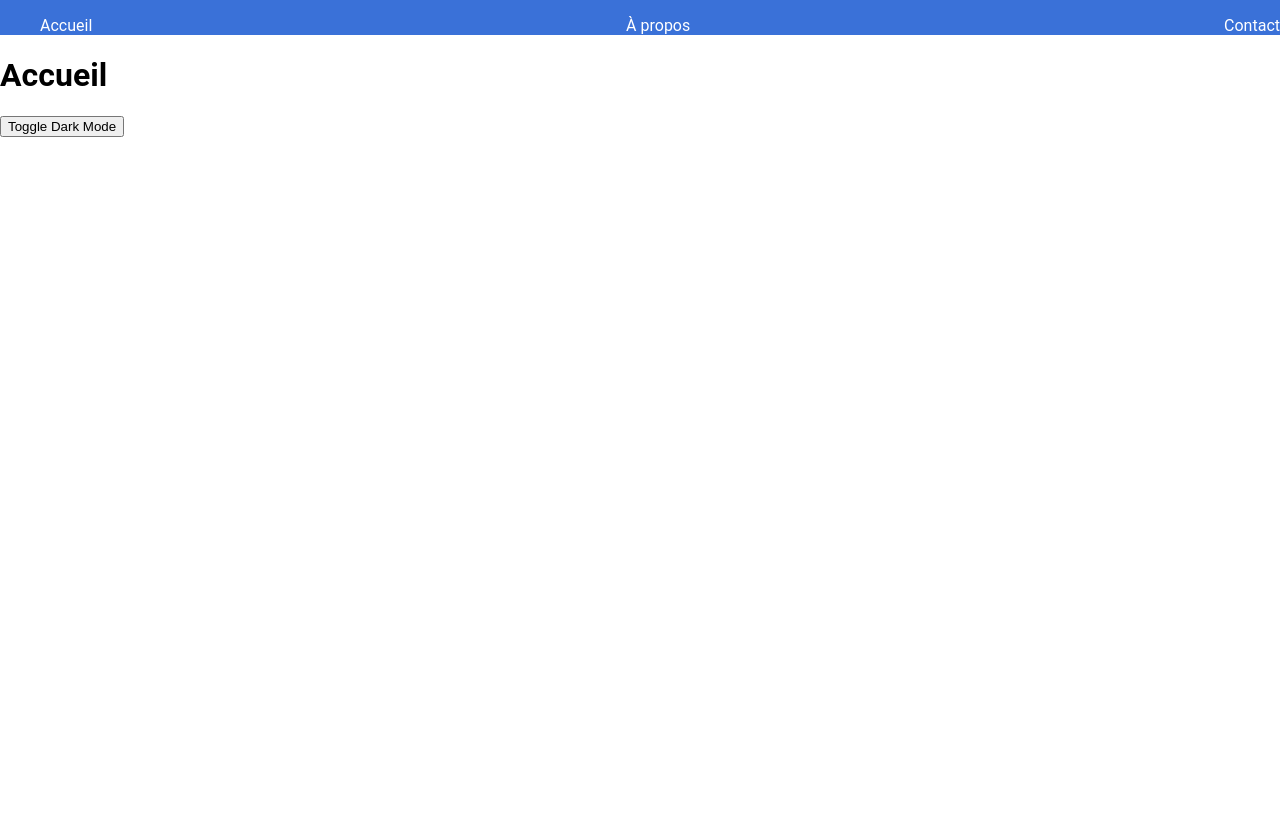
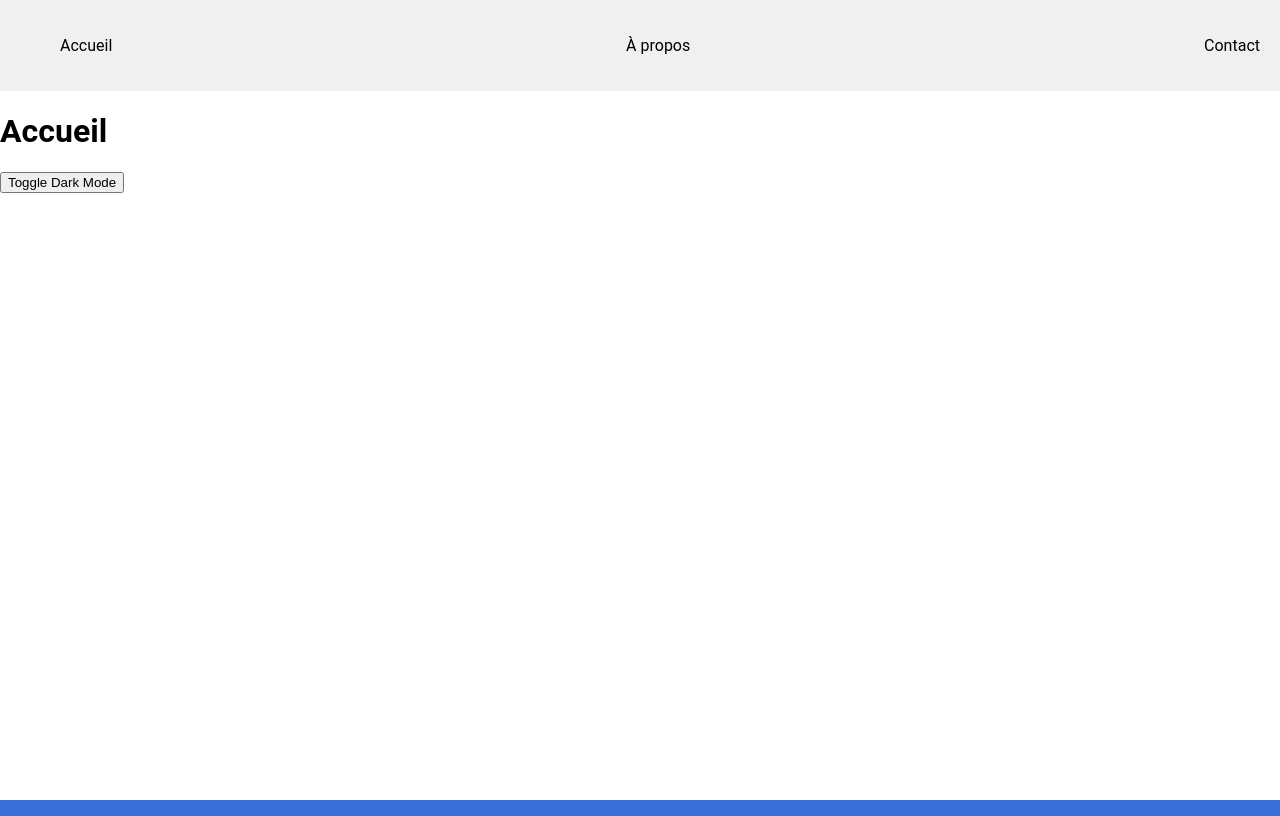
Before and after one commit to Ben43200/Meteoben-dark-mode-tuto, a plain HTML site: page index.html in a window 1280 px wide. Drawn offline with Linux system fonts and the light colour scheme.

Commit message:
ajout header dark-mode ok

```diff
--- a/css/style.css
+++ b/css/style.css
@@ -1,4 +1,4 @@
-body, html{
+body,html{
     font-family: 'Roboto', sans-serif;
     margin: 0;
     padding: 0;
@@ -32,13 +32,32 @@ body {
   }
   a{
     text-decoration: none;
+    color:#000000;
+  }
+  body[data-theme="dark"] a {
+
     color: white;
   }
+
+
+/* Styles pour le header */
+header {
+    background-color: #f0f0f0;
+    padding: 20px;
+    color:#000000;
+  }
+
+  /* Styles pour le header en mode sombre */
+  body[data-theme="dark"] header {
+    background-color: #3a71d8;
+  }
+
+
 
   nav > ul {
     display: flex;
     justify-content: space-between;
     align-items: center;
     /* padding: 1rem; */
-    background-color: #3a71d8;
+
   }
--- a/index.html
+++ b/index.html
@@ -8,6 +8,7 @@
   <link rel="stylesheet" href="css/style.css">
 </head>
 <body>
+    <header>
     <nav>
         <ul>
           <li><a href="index.html">Accueil</a></li>
@@ -15,6 +16,7 @@
           <li><a href="contact.html">Contact</a></li>
         </ul>
       </nav>
+      </header>
       <h1>Accueil</h1>
 
   <button id="dark-mode-toggle">Toggle Dark Mode</button>
```
Also changed, not shown: about.html (+2 -0 lines), contact.html (+2 -1 lines).
